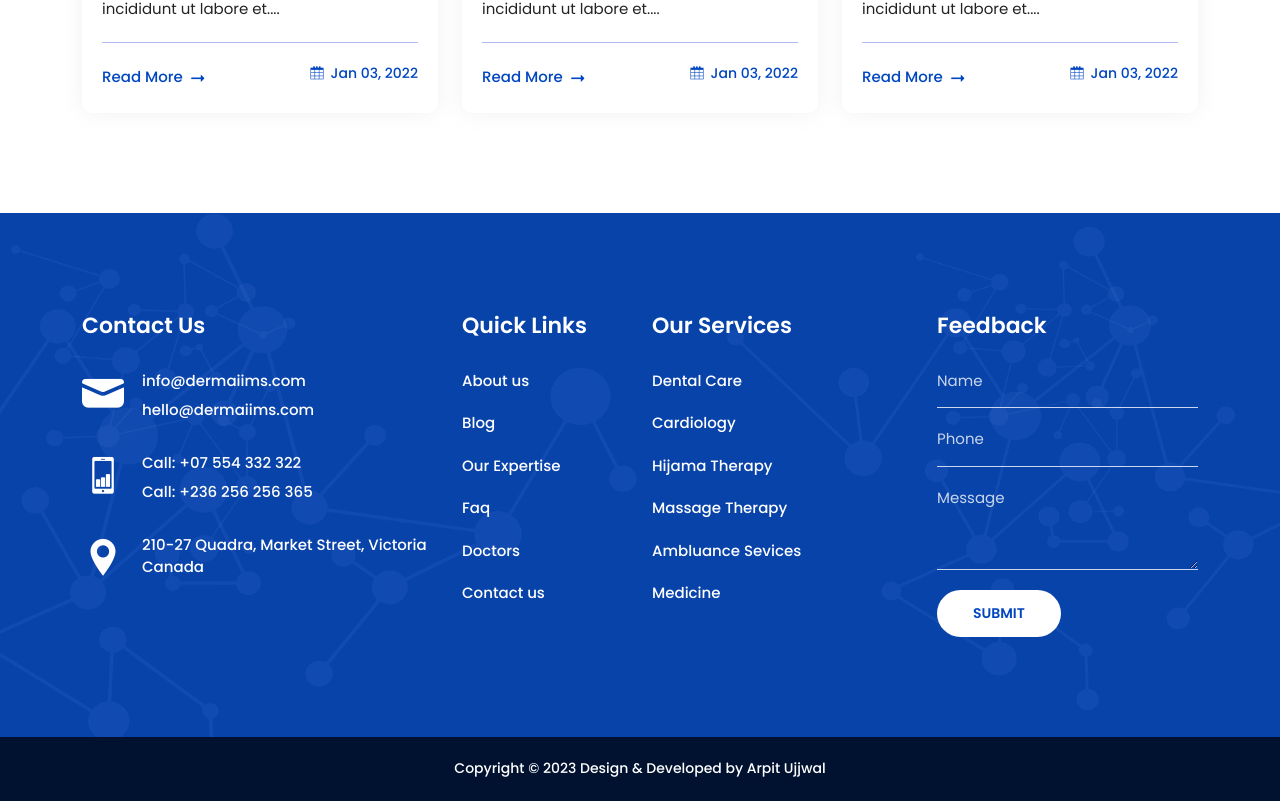
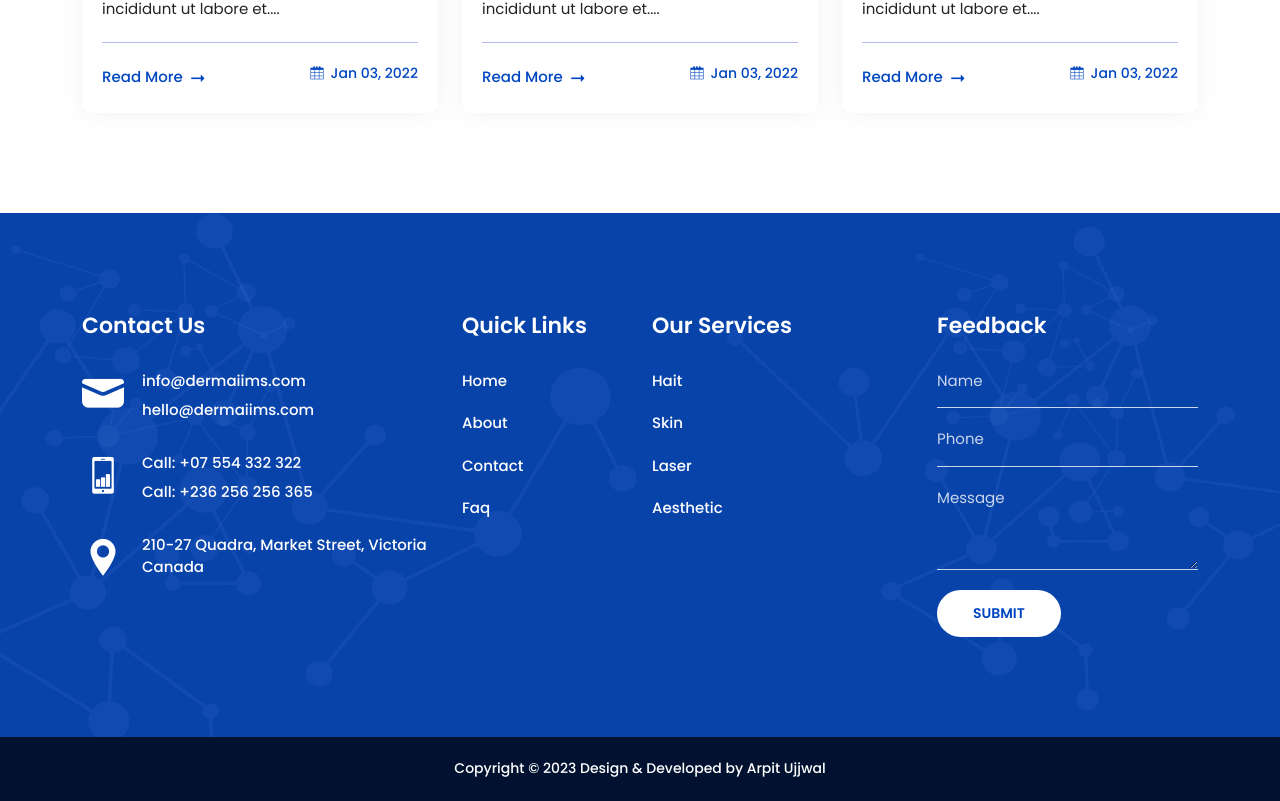
Before and after one commit to ArpitUjjwal/clinic-next, a Next.js app: page /blog in a window 1280 px wide. Shown: the part 2219-3020 px from the top of the page. Built offline with nearby package versions, Linux system fonts and the light colour scheme.

Commit message:
minor-changes

```diff
--- a/components/Common/LatestBlogPost.js
+++ b/components/Common/LatestBlogPost.js
@@ -15,7 +15,7 @@ const LatestBlogPost = () => {
               <div className="blog-item">
                 <div className="blog-top">
                   <Link href="/blog-details">
-                    <img src="/images/blog/blog1.jpg" alt="Blog" />
+                    <img src="/images/blog/blog3.jpg" alt="Blog" />
                   </Link>
                 </div>
                 <div className="blog-bottom">
@@ -47,7 +47,7 @@ const LatestBlogPost = () => {
               <div className="blog-item">
                 <div className="blog-top">
                   <Link href="/blog-details">
-                    <img src="/images/blog/blog2.jpg" alt="Blog" />
+                    <img src="/images/blog/blog3.jpg" alt="Blog" />
                   </Link>
                 </div>
                 <div className="blog-bottom">
--- a/components/_App/Footer.js
+++ b/components/_App/Footer.js
@@ -38,22 +38,16 @@ const Footer = () => {
                   <h3>Quick Links</h3>
                   <ul>
                     <li>
-                      <Link href="/about">About us</Link>
+                      <Link href="/">Home</Link>
                     </li>
                     <li>
-                      <Link href="/about">Blog</Link>
+                      <Link href="/about">About</Link>
                     </li>
                     <li>
-                      <Link href="/blog-details">Our Expertise</Link>
+                      <Link href="/">Contact</Link>
                     </li>
                     <li>
-                      <Link href="/faq">Faq</Link>
-                    </li>
-                    <li>
-                      <Link href="/doctor">Doctors</Link>
-                    </li>
-                    <li>
-                      <Link href="/contact">Contact us</Link>
+                      <Link href="/">Faq</Link>
                     </li>
                   </ul>
                 </div>
@@ -66,22 +60,16 @@ const Footer = () => {
                   <h3>Our Services</h3>
                   <ul>
                     <li>
-                      <Link href="/service-details">Dental Care</Link>
+                      <Link href="/service-details">Hait</Link>
                     </li>
                     <li>
-                      <Link href="/service-details">Cardiology</Link>
+                      <Link href="/service-details">Skin</Link>
                     </li>
                     <li>
-                      <Link href="/service-details">Hijama Therapy</Link>
+                      <Link href="/service-details">Laser</Link>
                     </li>
                     <li>
-                      <Link href="/service-details">Massage Therapy</Link>
-                    </li>
-                    <li>
-                      <Link href="/service-details">Ambluance Sevices</Link>
-                    </li>
-                    <li>
-                      <Link href="/service-details">Medicine</Link>
+                      <Link href="/service-details">Aesthetic</Link>
                     </li>
                   </ul>
                 </div>
--- a/pages/index.js
+++ b/pages/index.js
@@ -12,6 +12,7 @@ import Stats from "../components/HomeTwo/Stats";
 import AppointmentForm from "../components/Common/AppointmentForm";
 import LatestBlogPost from "../components/Common/LatestBlogPost";
 import NewsletterForm from "../components/Common/NewsletterForm";
+import TestimonialSlider from "../components/Common/TestimonialSlider";
 import Footer from "../components/_App/Footer";
 
 const Index2 = () => {
@@ -41,6 +42,8 @@ const Index2 = () => {
 
       <AppointmentForm />
 
+      {/* <TestimonialSlider /> */}
+
       <LatestBlogPost />
 
       <NewsletterForm />
```
Also changed, not shown: components/HomeTwo/ContactInfo.js (+4 -4 lines), components/HomeTwo/HeroSlider.js (+3 -4 lines).
